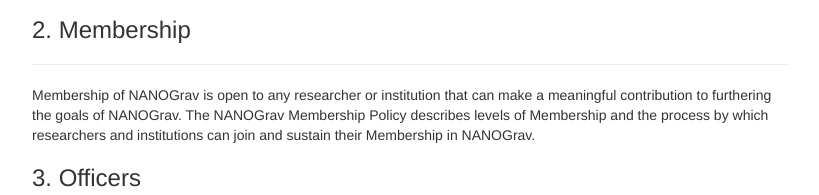
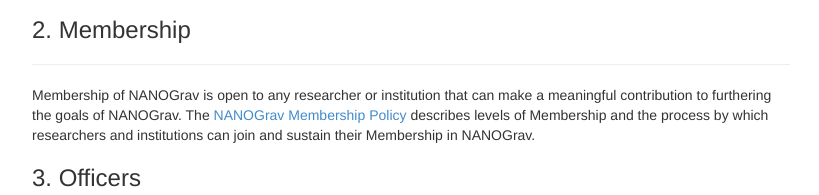
Before and after one commit to nategarver-daniels/nano-web, a plain HTML site: page astronomers/leadership.html in a window 1280 px wide. Shown: the part 1308-1503 px from the top of the page, without its empty margins (248-1067 px from the left). Drawn offline with nearby package versions, Linux system fonts and the light colour scheme; a web font is replaced by a local one.

Commit message:
Added link to Membership policywq

```diff
--- a/astronomers/leadership.html
+++ b/astronomers/leadership.html
@@ -169,7 +169,7 @@
         <p>NANOGrav encourages diversity among its members and leadership. Diversity refers to the variety of personal experiences, values, and worldviews that arise from differences of culture and circumstance. Such differences include, but are not limited to, race, ethnicity, gender, age, religion, language, abilities/disabilities, sexual orientation, gender identity, socioeconomic status, and geographic region.</p>
         <h3>2. Membership</h3>
         <hr>
-        <p>Membership of NANOGrav is open to any researcher or institution that can make a meaningful contribution to furthering the goals of NANOGrav. The NANOGrav Membership Policy describes levels of Membership and the process by which researchers and institutions can join and sustain their Membership in NANOGrav.</p>
+        <p>Membership of NANOGrav is open to any researcher or institution that can make a meaningful contribution to furthering the goals of NANOGrav. The <a href="http://nanograv.org/astronomers/membership.html">NANOGrav Membership Policy</a> describes levels of Membership and the process by which researchers and institutions can join and sustain their Membership in NANOGrav.</p>
         <h3>3. Officers</h3>
         <hr>
         <p>Officers of NANOGrav shall consist of a Chair, a Management Team, and representatives to the IPTA Steering Committee.</p>
```
